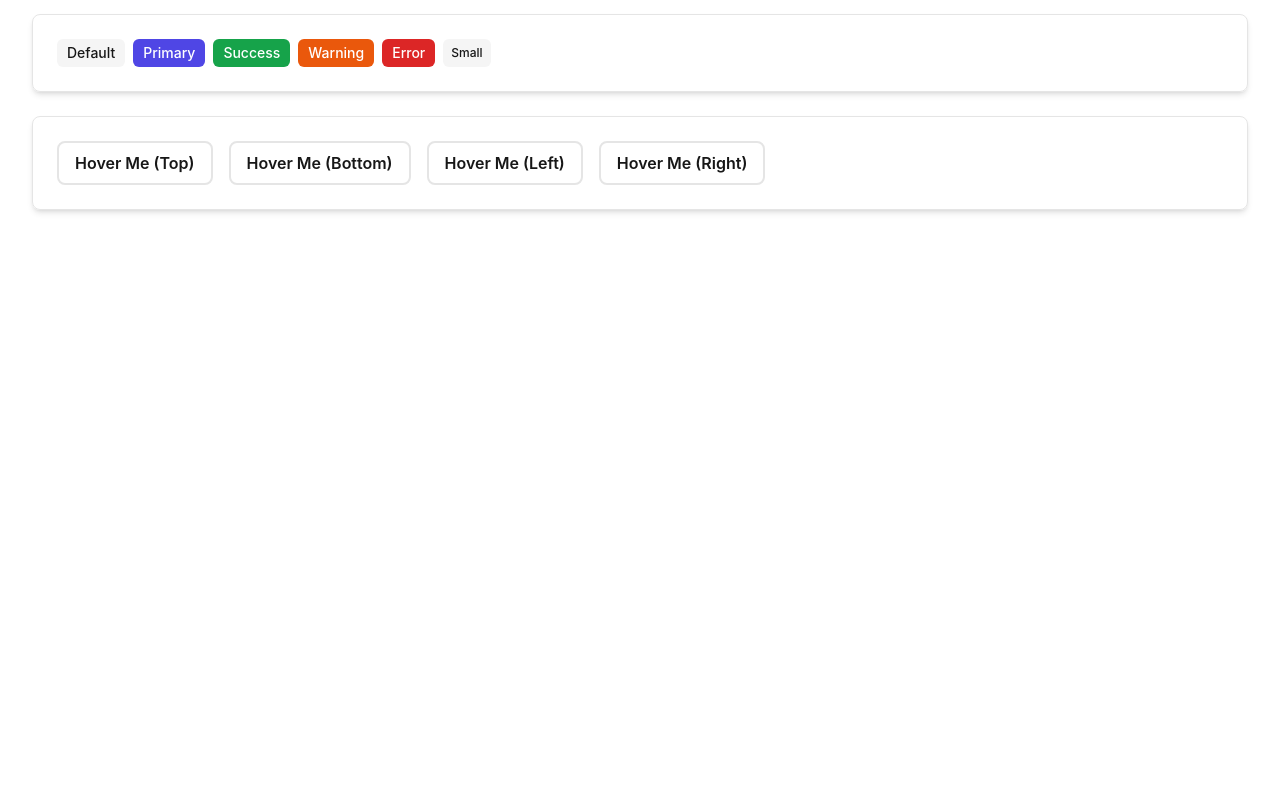
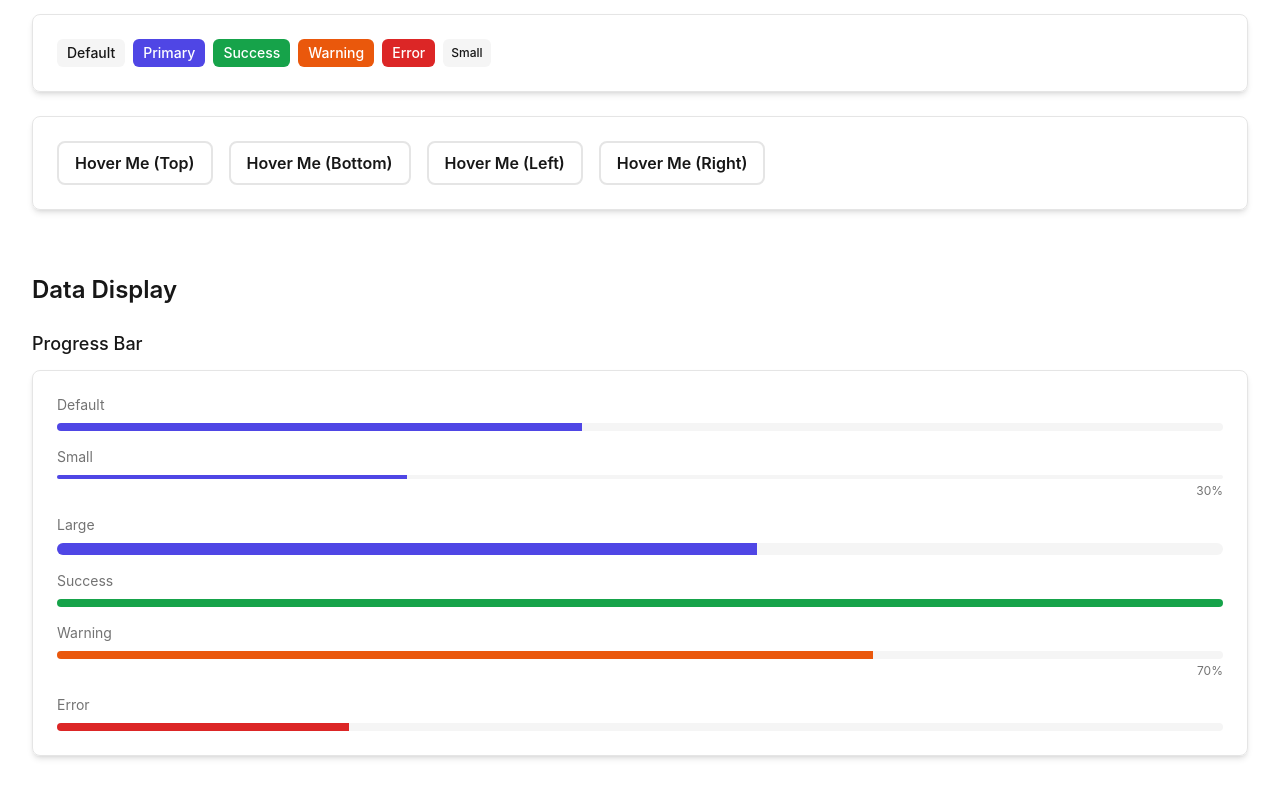
Before and after one commit to harischristodoulidis/VeltrixUI, a React (Vite) app: page / in a window 1280 px wide. Shown: the part 3581-4379 px from the top of the page. Before the commit the page ends 3887 px from the top, so only its background shows below. Built offline with nearby package versions, Linux system fonts and the light colour scheme.

Commit message:
Add progress bars

```diff
--- a/src/App.tsx
+++ b/src/App.tsx
@@ -7,6 +7,7 @@ import Navigation from "./components/content/Navigation";
 import TabMenu from "./components/content/TabMenu";
 import BreadcrumbContent from "./components/content/BreadcrumbContent";
 import FeedbackComponents from "./components/content/FeedbackComponents";
+import DataDisplay from "./components/content/DataDisplay";
 
 function App() {
   return (
@@ -21,6 +22,7 @@ function App() {
           <TabMenu />
           <BreadcrumbContent />
           <FeedbackComponents />
+          <DataDisplay />
         </div>
       </div>
     </>
--- /dev/null
+++ b/src/components/content/DataDisplay.tsx
@@ -0,0 +1,12 @@
+import ProgressBars from "./ProgressBars";
+
+export default function DataDisplay() {
+  return (
+    <section className="mb-12 sm:mb-16">
+      <h2 className="text-foreground mb-4 text-xl font-semibold sm:mb-6 sm:text-2xl">
+        Data Display
+      </h2>
+      <ProgressBars />
+    </section>
+  );
+}
--- a/src/components/content/FeedbackComponents.tsx
+++ b/src/components/content/FeedbackComponents.tsx
@@ -1,5 +1,3 @@
-import Alert from "../ui/Alert";
-import Badge from "../ui/Badge";
 import Alerts from "./Alerts";
 import Badges from "./Badges";
 import Tooltips from "./Tooltips";
--- /dev/null
+++ b/src/components/content/ProgressBars.tsx
@@ -0,0 +1,40 @@
+import Card from "../ui/Card";
+import { Progress } from "../ui/Progress";
+
+export default function ProgressBars() {
+  return (
+    <div className="mb-6">
+      <h3 className="text-foreground mb-3 text-base font-medium sm:text-lg">
+        Progress Bar
+      </h3>
+      <Card>
+        <div className="space-y-4">
+          <div>
+            <div className="text-muted-foreground mb-2 text-sm">Default</div>
+            <Progress value={45} />
+          </div>
+          <div>
+            <div className="text-muted-foreground mb-2 text-sm">Small</div>
+            <Progress value={30} size="sm" showLabel />
+          </div>
+          <div>
+            <div className="text-muted-foreground mb-2 text-sm">Large</div>
+            <Progress value={60} size="lg" />
+          </div>
+          <div>
+            <div className="text-muted-foreground mb-2 text-sm">Success</div>
+            <Progress value={100} variant="success" />
+          </div>
+          <div>
+            <div className="text-muted-foreground mb-2 text-sm">Warning</div>
+            <Progress value={70} variant="warning" showLabel />
+          </div>
+          <div>
+            <div className="text-muted-foreground mb-2 text-sm">Error</div>
+            <Progress value={25} variant="error" />
+          </div>
+        </div>
+      </Card>
+    </div>
+  );
+}
--- /dev/null
+++ b/src/components/ui/Progress.tsx
@@ -0,0 +1,41 @@
+import {
+  progressVariants,
+  type progressVariant,
+} from "../../variants/progressVariants";
+import { sizeVariants, type SizeVariant } from "../../variants/sizeVariant";
+
+export interface ProgressProps {
+  value: number;
+  max?: number;
+  size?: SizeVariant;
+  showLabel?: boolean;
+  variant?: progressVariant;
+}
+
+export function Progress({
+  value,
+  max = 100,
+  size = "md",
+  showLabel = false,
+  variant = "default",
+}: ProgressProps) {
+  const percentage = Math.min(100, Math.max(0, (value / max) * 100));
+
+  return (
+    <div className="w-full">
+      <div
+        className={`bg-muted w-full overflow-hidden rounded-full ${sizeVariants[size]}`}
+      >
+        <div
+          className={`h-full transition-all duration-300 ease-out ${progressVariants[variant]}`}
+          style={{ width: `${percentage}%` }}
+        />
+      </div>
+      {showLabel && (
+        <div className="text-muted-foreground mt-1 text-right text-xs">
+          {Math.round(percentage)}%
+        </div>
+      )}
+    </div>
+  );
+}
--- /dev/null
+++ b/src/variants/progressVariants.ts
@@ -0,0 +1,8 @@
+export const progressVariants = {
+  default: "bg-primary",
+  success: "bg-[#16a34a]",
+  warning: "bg-[#ea580c]",
+  error: "bg-destructive",
+};
+
+export type progressVariant = keyof typeof progressVariants;
--- /dev/null
+++ b/src/variants/sizeVariant.ts
@@ -0,0 +1,7 @@
+export const sizeVariants = {
+  sm: "h-1",
+  md: "h-2",
+  lg: "h-3",
+};
+
+export type SizeVariant = keyof typeof sizeVariants;
```
